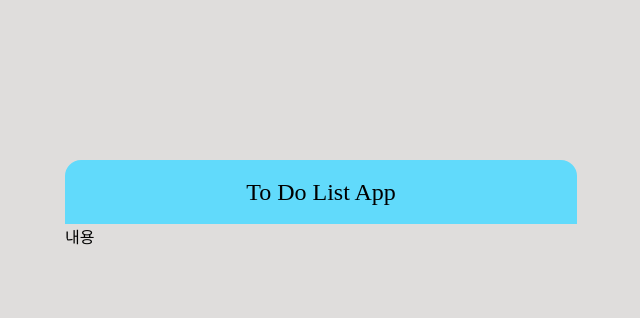
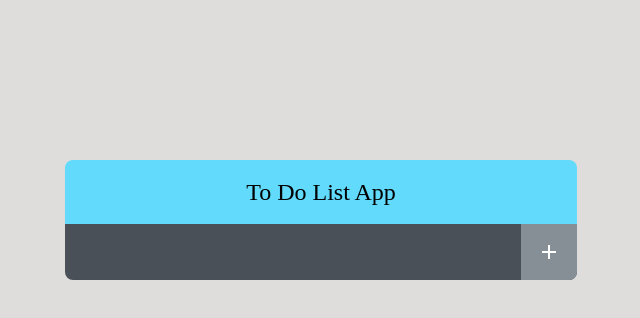
Before and after one commit to sewonkimm/react-to-do, a React (Create React App) app in the folder react-to-do/: page / in a window 1280 px wide. Shown: the top 318 px of the page, without its empty margins (319-959 px from the left). Built offline with nearby package versions, Linux system fonts and the light colour scheme.

Commit message:
[Add] TodoInsert component
TodoTemplate 컴포넌트에서 props.children이 적용되지 않았던 문제를 해결(children 오타 때문)
TodoTemplate에서 children으로 TodoInsert 컴포넌트를 넣어줌

```diff
--- a/react-to-do/src/App.js
+++ b/react-to-do/src/App.js
@@ -1,8 +1,13 @@
 import React from 'react';
 import TodoTemplate from './components/TodoTemplate';
+import TodoInsert from './components/TodoInsert';
 
 function App() {
-  return <TodoTemplate />;
+  return (
+    <TodoTemplate>
+      <TodoInsert />
+    </TodoTemplate>
+  );
 }
 
 export default App;
--- /dev/null
+++ b/react-to-do/src/components/TodoInsert.js
@@ -0,0 +1,16 @@
+import React from 'react';
+import './TodoInsert.scss';
+import { MdAdd } from 'react-icons/md';
+
+function TodoInsert(props) {
+  return (
+    <form className="TodoInsert">
+      <input placehodler="할 일을 입력하세요!" />
+      <button type="submit">
+        <MdAdd />
+      </button>
+    </form>
+  );
+}
+
+export default TodoInsert;
--- /dev/null
+++ b/react-to-do/src/components/TodoInsert.scss
@@ -0,0 +1,42 @@
+.TodoInsert {
+  display: flex;
+  align-items: center;
+  justify-content: center;
+
+  width: 100%;
+  background: #495057;
+
+  input {
+    background: none;
+    outline: none;
+    border: none;
+    padding-left: 0.8rem;
+    padding-right: 0.8rem;
+    font-size: 1.5rem;
+    line-height: 1.5;
+    color: white;
+    &::placeholder {
+      color: #dee2e6;
+    }
+
+    flex: 1;
+  }
+
+  button {
+    background: none;
+    outline: none;
+    border: none;
+    background: #868e96;
+    display: flex;
+    align-items: center;
+    justify-content: center;
+    padding: 1rem;
+    font-size: 1.5rem;
+    color: white;
+    cursor: pointer;
+    transition: 0.1s background ease-in;
+    &:hover {
+      background: #abd5bd;
+    }
+  }
+}
--- a/react-to-do/src/components/TodoTemplate.js
+++ b/react-to-do/src/components/TodoTemplate.js
@@ -5,7 +5,7 @@ function TodoTemplate(props) {
   return (
     <div className="TodoTemplate">
       <div className="app-title">To Do List App</div>
-      <div className="content">내용</div>
+      <div className="content">{props.children}</div>
     </div>
   );
 }
--- a/react-to-do/src/components/TodoTemplate.scss
+++ b/react-to-do/src/components/TodoTemplate.scss
@@ -7,7 +7,7 @@
 
   margin-top: 10rem;
 
-  border-radius: 1rem;
+  border-radius: 0.5rem;
   overflow: hidden;
 
   .app-title {
```
